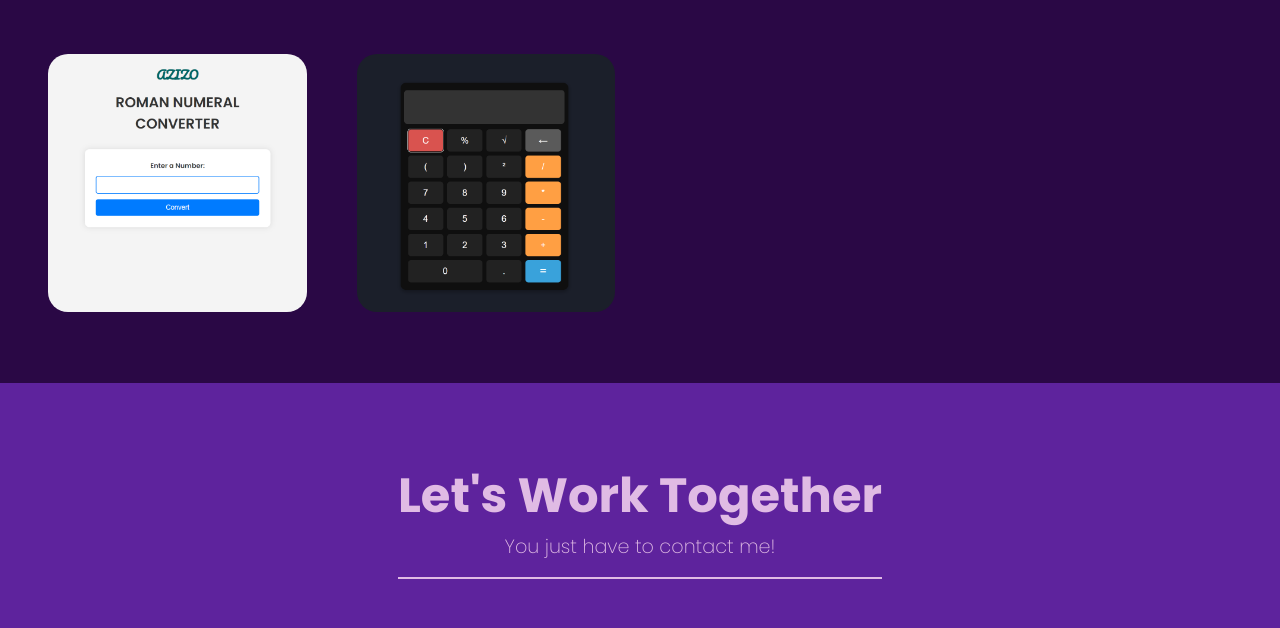
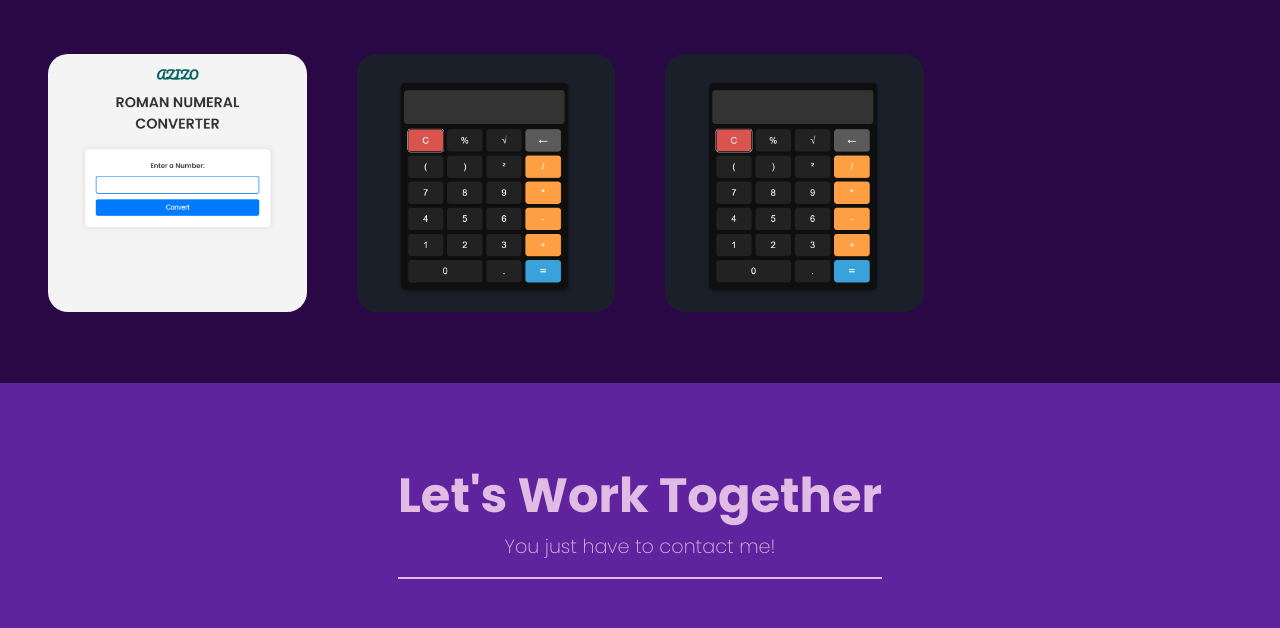
Before and after one commit to Azizham66/AZIZO, a website: page index.html in a window 1280 px wide. Shown: the part 1235-1863 px from the top of the page. Drawn offline with Linux system fonts and the light colour scheme.

Commit message:
Update index.html

```diff
--- a/index.html
+++ b/index.html
@@ -85,6 +85,14 @@
                 <div class="card__title">Calculator</div>
             </a>
         </div>
+        <div class="project-tile card">
+            <a href="form-validation/src/index.html">
+                <div class="card__img">
+                    <img src="imgs/calculator.png">
+                </div>
+                <div class="card__title">Forn Validation</div>
+            </a>
+        </div>
     </div>
 </section>
 <!-- TODO: Replace with actual contact links -->
```
